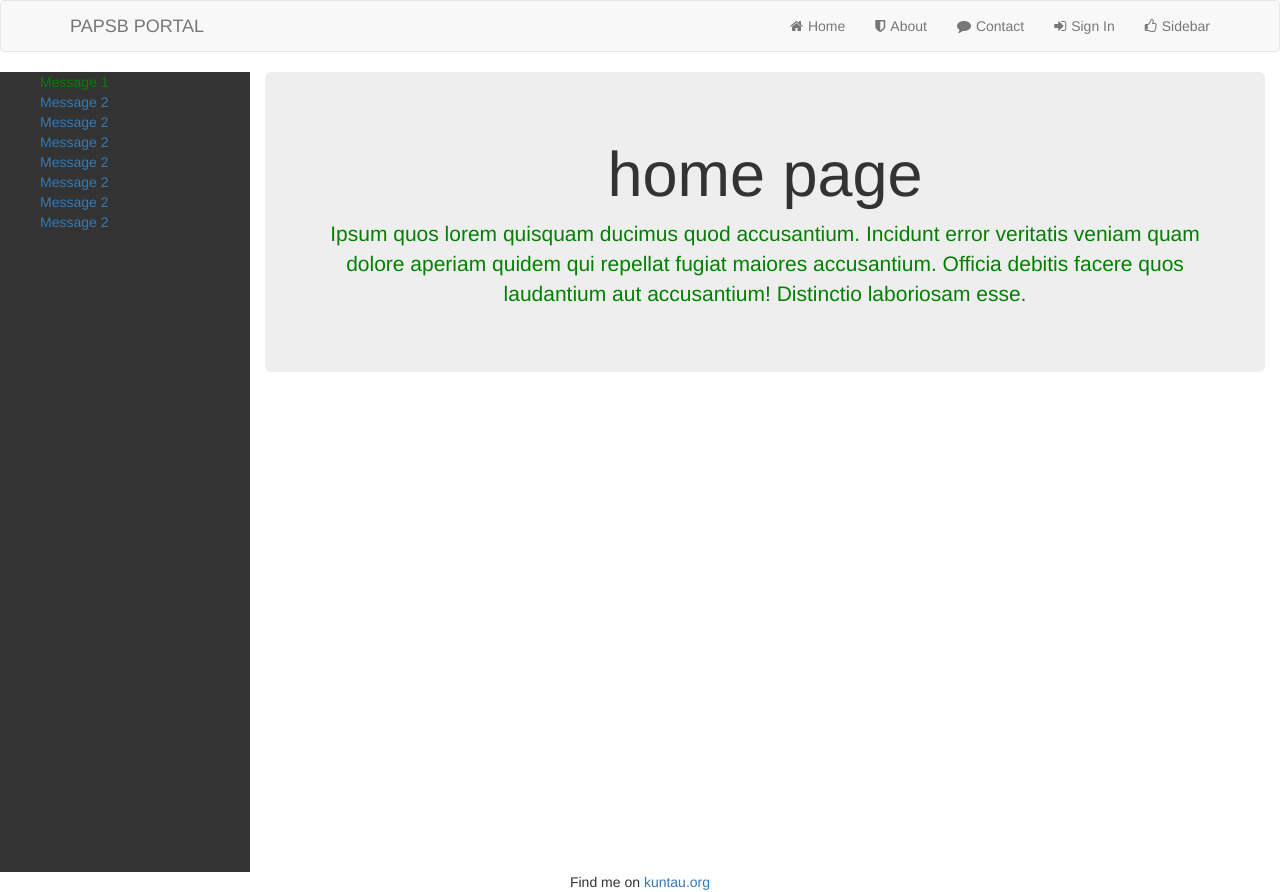
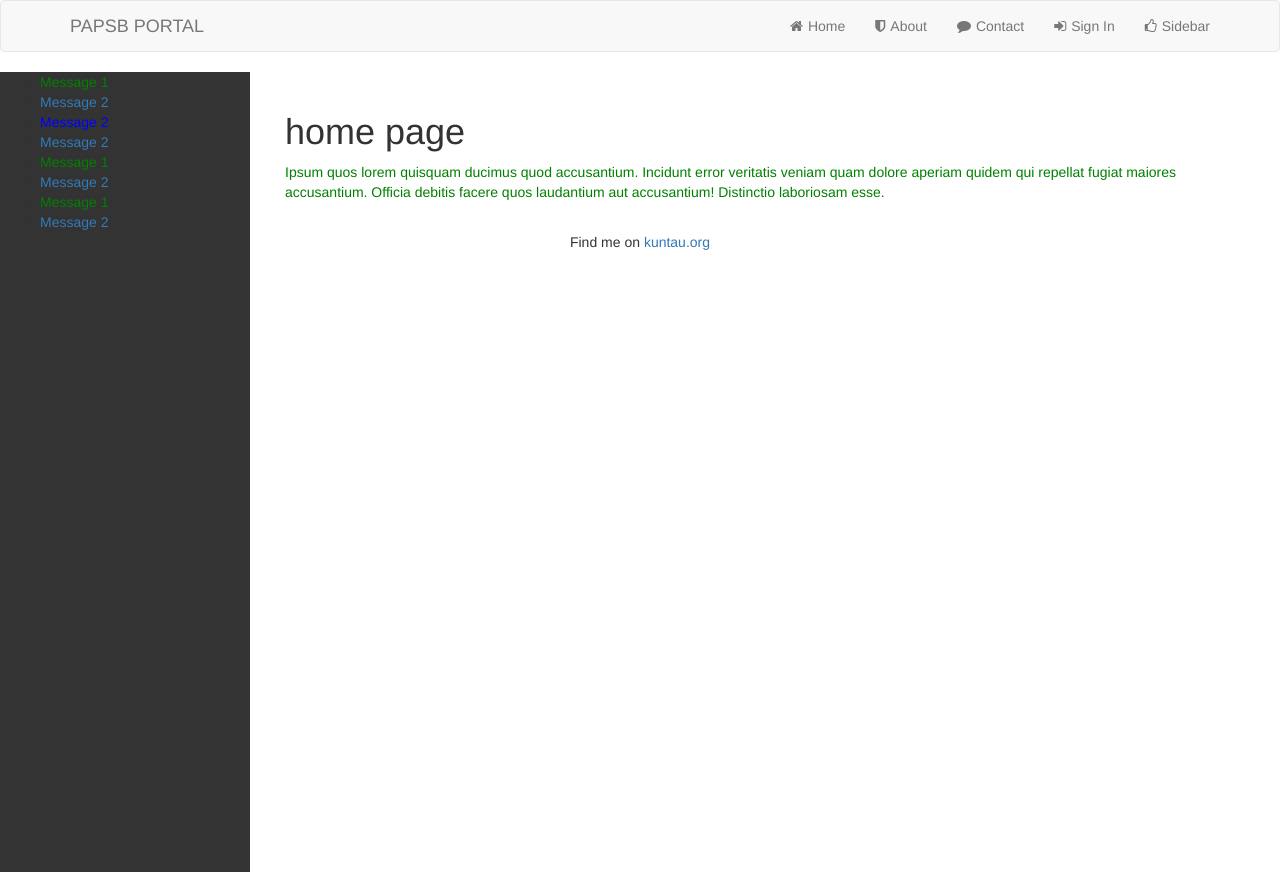
Before and after one commit to kuntau/node-spa-partials, a website: page public/index.html at #/home in a window 1280 px wide. After the commit the page ends 800 px from the top, so only its background shows below. Drawn offline with nearby package versions, Linux system fonts and the light colour scheme; some packages are replaced by stand-ins of ours; a script that the page names is missing.

Commit message:
sidebar works but wrapper got margin on other page

```diff
--- a/public/css/main.css
+++ b/public/css/main.css
@@ -3,37 +3,58 @@
 #2B292A
 
 */
+#wrapper {
+  padding-left: 0;
+  -webkit-transition: all 0.5s ease;
+  transition: all 0.5s ease;
+}
+#wrapper.sidebar-hidden {
+  padding-left: 250px;
+}
 
 #sidebar-wrapper {
-  width: 250px;
+  z-index: 1000;
   position: fixed;
-  padding-right: 0;
-  padding-left: 0;
+  left: 250px;
+  width: 0;
+  height: 100%;
+  margin-left: -250px;
+  overflow-y: auto;
   background: #333;
-  height: 100vh;
-  z-index: 1000;
+  -webkit-transition: all 0.5s ease;
+  transition: all 0.5s ease;
 }
 
-#sidebar-wrapper.sidebar-toggled {
-  width: 0;
+#wrapper.sidebar-hidden #sidebar-wrapper {
+  width: 250px;
   /* visibility: hidden; */
 }
 
 #content-wrapper {
   /* margin-left: 250px; */
   /* position: absolute; */
-  padding: 0;
-  margin-left: 250px;
-  height: 100vh;
-  -webkit-transition: all 0.5s ease;
-  transition: all 0.5s ease;
-  background: #fff;
+  width: 100%;
+  /* padding: 15px; */
+  /* margin-left: 250px; */
+  /* height: 100vh; */
+  /* -webkit-transition: all 0.5s ease; */
+  /* transition: all 0.5s ease; */
+  /* background: #fff; */
 }
 
-#content-wrapper.sidebar-toggled {
-  margin-left: 0;
+#wrapper.sidebar-hidden #content-wrapper {
+  position: absolute;
+  margin-right: -250px;
 }
 
+/* sidebar style */
+.sidebar-nav {
+  position: absolute;
+  top: 0;
+  width: 250px;
+  /* margin: 0; */
+  /* padding: 0; */
+}
 .blue {
   color: blue;
 }
@@ -49,3 +70,25 @@
 a .fa {
   margin-right: 5px;
 }
+
+@media(min-width:768px) {
+  #wrapper {
+    padding-left: 250px;
+  }
+  #wrapper.sidebar-hidden {
+    padding-left: 0;
+  }
+  #sidebar-wrapper {
+    width: 250px;
+  }
+  #wrapper.sidebar-hidden #sidebar-wrapper {
+    width: 0;
+  }
+  #content-wrapper {
+    padding: 20px;
+  }
+  #wrapper.sidebar-hidden #content-wrapper {
+    position: relative;
+    margin-right: 0;
+  }
+}
--- a/public/index.html
+++ b/public/index.html
@@ -44,10 +44,10 @@
   </header>
 
   <!-- main content and injected views -->
-  <div id="main" class="wrapper">
+  <div id="wrapper" class="wrapper" ng-class="sidebar ? 'sidebar-hidden' : '' ">
 
     <!-- angular templating -->
-    <section class="main-ui-view" ui-view></section>
+    <section class="main-ui-view" ui-view ng-controller="mainController"></section>
 
   </div>
 
--- a/public/js/app.js
+++ b/public/js/app.js
@@ -61,12 +61,12 @@ kuntauApp.config(function($stateProvider, $urlRouterProvider, $locationProvider)
 });
 
 // create the controller and inject Angular's $scope
-kuntauApp.controller('mainController', function($scope) {
+kuntauApp.controller('mainController', ['$scope', function($scope) {
 
   // create a message to display in our view
   $scope.message = 'Everyone come and see how good id look';
   $scope.sidebar = true;
-});
+}]);
 
 kuntauApp.controller('aboutController', function ($scope) {
   $scope.message = 'This is about page!';
--- a/public/views/home.html
+++ b/public/views/home.html
@@ -1,24 +1,23 @@
 <!-- home.html -->
 
-<div id="sidebar-wrapper" class="sidebar" ng-class="sidebar ? 'sidebar-toggled' : '' ">
-  <div class="sidebar-nav">
-    <ul class="unstyled">
+<div id="sidebar-wrapper">
+    <ul class="unstyled sidebar-nav">
       <li><a ui-sref=".message1" class="green">Message 1</a></li>
       <li><a ui-sref=".message2">Message 2</a></li>
+      <li><a ui-sref=".message2" class="blue">Message 2</a></li>
       <li><a ui-sref=".message2">Message 2</a></li>
+      <li><a ui-sref=".message1" class="green">Message 1</a></li>
       <li><a ui-sref=".message2">Message 2</a></li>
-      <li><a ui-sref=".message2">Message 2</a></li>
-      <li><a ui-sref=".message2">Message 2</a></li>
-      <li><a ui-sref=".message2">Message 2</a></li>
+      <li><a ui-sref=".message1" class="green">Message 1</a></li>
       <li><a ui-sref=".message2">Message 2</a></li>
     </ul>
-  </div>
 </div>
-<div id="content-wrapper" ng-class="sidebar ? 'sidebar-toggled' : '' ">
+<div id="content-wrapper">
   <div class="container-fluid">
     <div class="row">
       <div class="col-xs-12">
-        <div class="jumbotron text-center" ui-view ng-controller="mainController">
+        <!-- <div class="jumbotron text&#45;center" ui&#45;view ng&#45;controller="mainController"> -->
+        <div ui-view>
           <h1>home page</h1>
           <p class="green">
             Ipsum quos lorem quisquam ducimus quod accusantium. Incidunt error veritatis
```
